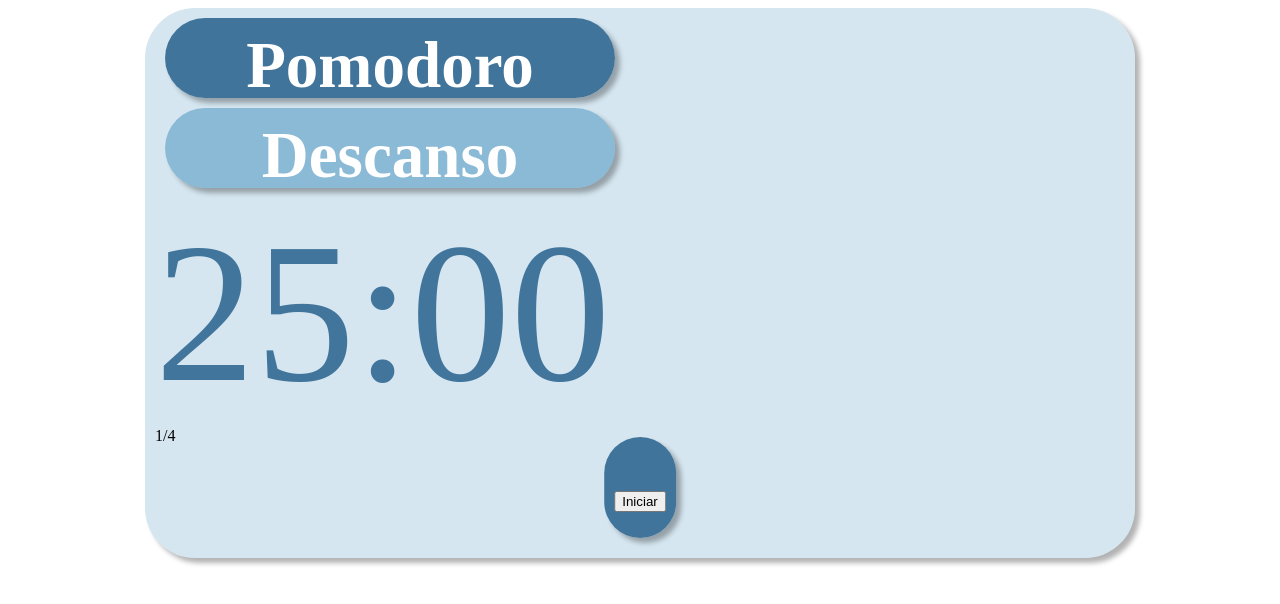
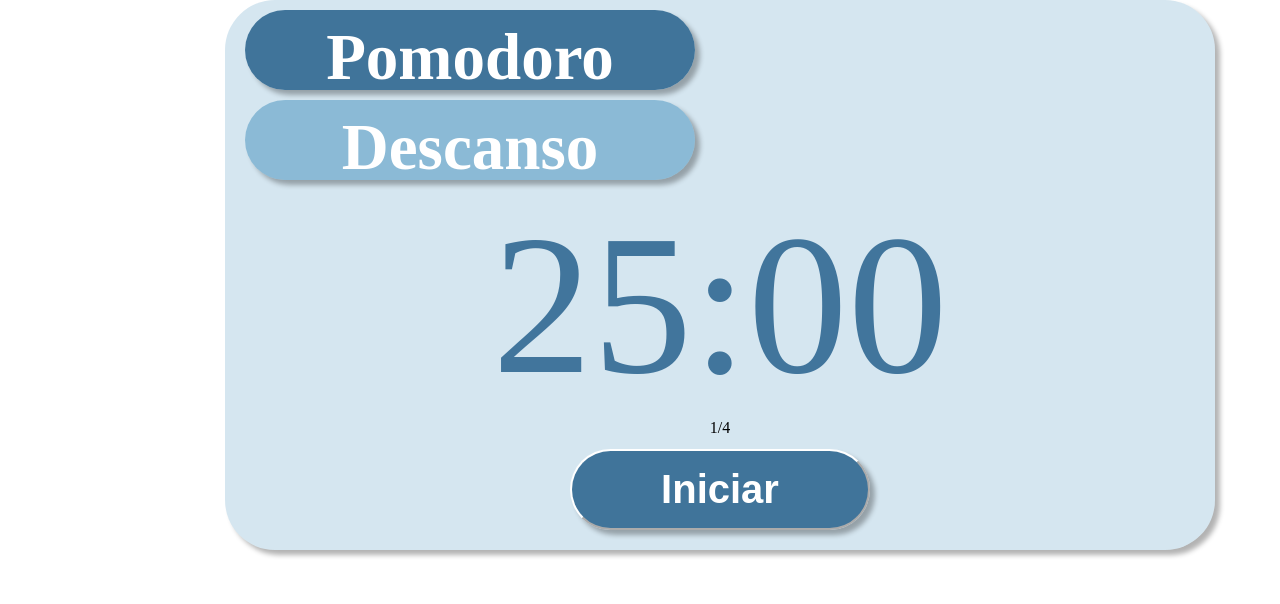
Before and after one commit to ClarisseTeixeira/EducaAlfa, a Django app: page /pomodoro in a window 1280 px wide; the page is wider, and only the part inside the window is pictured. Shown: the top 604 px of that part. Run offline with Django 4.2, Linux system fonts and the light colour scheme.

Commit message:
pomodoro

```diff
--- a/pomodoro/templates/pomodoro/pomodoro.html
+++ b/pomodoro/templates/pomodoro/pomodoro.html
@@ -6,6 +6,11 @@
 </head>
 
 <style>
+    body{
+        width: 1440px;
+        margin: auto;
+    }
+
     .form-container{
         background-color: rgba(45, 130, 181, 0.2);
         padding: 10px;
@@ -64,9 +69,9 @@
     .iniciar{
         background-color: rgba(2, 69, 119, 0.7);
         font-weight: bold;
-        max-width: 430px;
+        width: 300px;
         height: 81px;
-        font-size: 65px;
+        font-size: 40px;
         color:#ffffff;
         border-radius: 50px;
         padding: 10px;
@@ -79,6 +84,13 @@
         transform: translateX(-50%);
     }
 
+    #timer{
+        font-size: 200px;
+        color: rgba(2, 69, 119, 0.7);
+        text-align: center;
+        font-family: "digital numbers";
+    }
+
 </style>
 <body>
 
@@ -88,19 +100,12 @@
             <div class="descanso">Descanso</div>
         </div>
         <div class="timer" id="timer">25:00</div>
-        <div id="counter">1/4</div>
+        <div id="counter" style="text-align: center;">1/4</div>
+        <div id="counter" style="display: none;">1/4</div>
         <form method="post">
             {% csrf_token %}
-
+            <button class="iniciar" id="toggleButton">Iniciar</button>
         </form>
-
-
-
-
-        <div id="counter" style="display: none;">1/4</div>
-        <div class="iniciar">
-            <button id="toggleButton">Iniciar</button>
-        </div>
     </div>
 
     <script>
```
